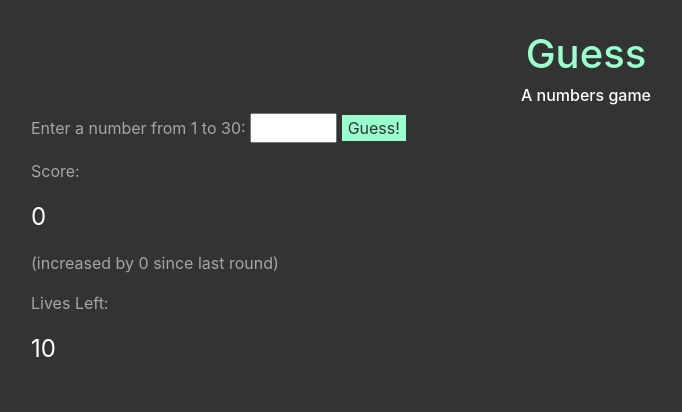
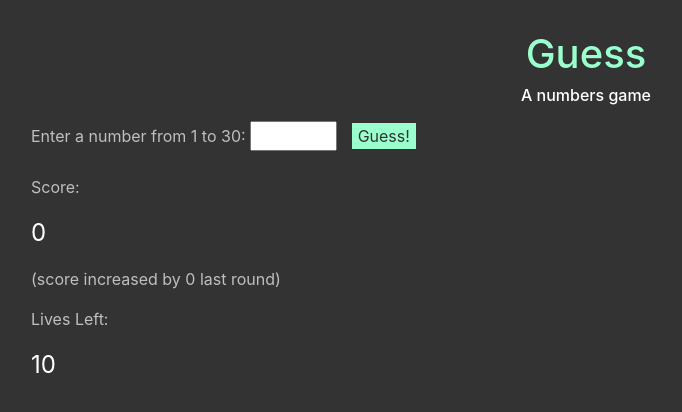
Before and after one commit to jzeng23/guess, a Django app: page /play in a window 1280 px wide. Shown: the top 412 px of the page, without its empty margins (54-736 px from the left). Run offline with Django 3.2, Linux system fonts and the light colour scheme; some libraries are stand-ins or nearby versions.

Commit message:
changed styling slightly

```diff
--- a/guess/static/guess/styles.css
+++ b/guess/static/guess/styles.css
@@ -14,13 +14,14 @@ h6{
 }
 
 p,li{
-    color: #a6a6a6;
+    color: #bfbfbf;
 }
 
 button{
     background-color: #99ffcc;
     color: #333333;
     border: none;
+    margin: 10px;
 }
 
 .stats{
--- a/guess/templates/guess/end.html
+++ b/guess/templates/guess/end.html
@@ -2,11 +2,13 @@
 
 {% block body %}
 <h4>Game Over</h4>
-<p>Your score: {{ score }}</p>
+<p>Your score:</p>
+<p class="stats">{{ score }}</p>
 <p>In the last round,</p>
 <ul>
     <li>You guessed {{ finalAnswer }}. The correct answer was {{ finalCorrect }}.</li>
     <li>Your score increased by {{ scoreChange }}.</li>
 </ul>
 <a href="{% url 'guess:play' %}"><button>Play Again</button></a>
+<a href="{% url 'guess:index' %}"><button>Back to Home Page</button></a>
 {% endblock %}
--- a/guess/templates/guess/play.html
+++ b/guess/templates/guess/play.html
@@ -13,7 +13,7 @@
 
     <p>Score:</p>
     <p class="stats">{{ score }}</p>
-    <p>(increased by {{ scoreChange }} since last round)</p>
+    <p>(score increased by {{ scoreChange }} last round)</p>
 
     <p>Lives Left:</p>
     <p class="stats">{{ lives }}</p>
```
